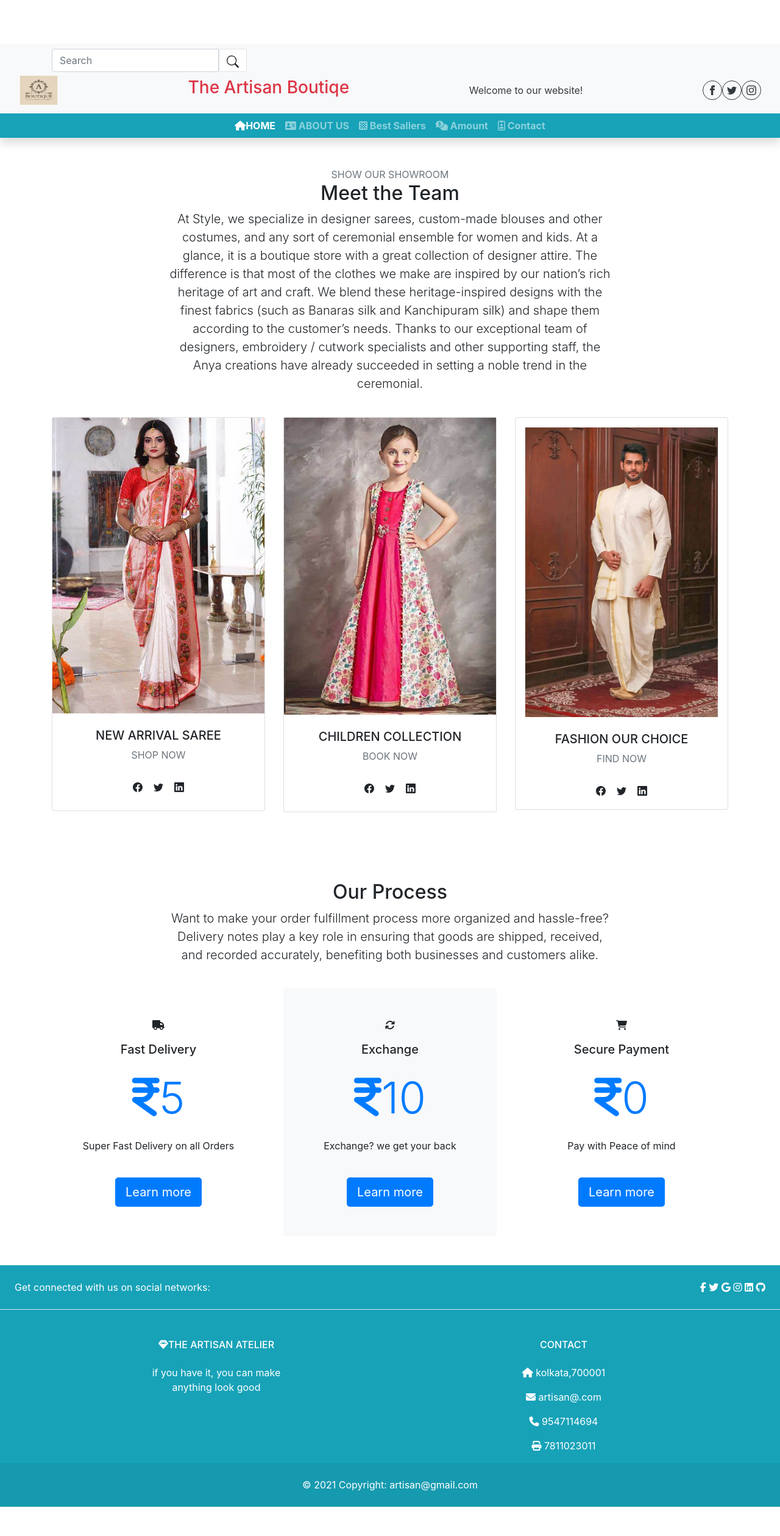
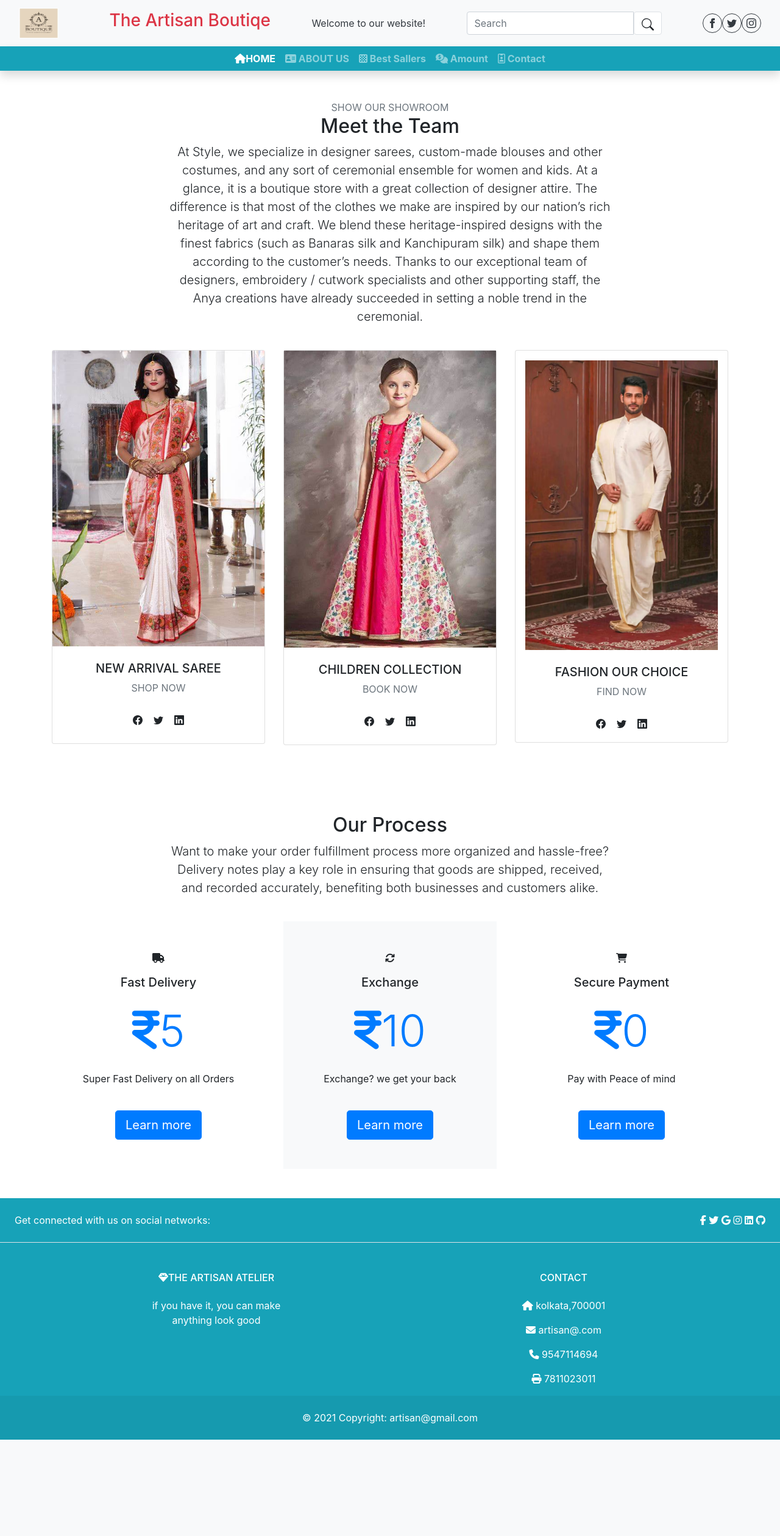
Before and after one commit to arnabg31/pro1, a PHP site: page / in a window 1280 px wide. Shown: the whole page at 61% size. After the commit the page ends 2361 px from the top, so only its background shows below. Run offline with PHP 8.4, Linux system fonts and the light colour scheme; some libraries are stand-ins or nearby versions.

Commit message:
navbar & search button updated

```diff
--- a/index.php
+++ b/index.php
@@ -25,18 +25,10 @@
 
 
 <!-- Navigator bar -->
-     <a class="navbar-brand" href="#">
-  </a>
-<section class="py-5">
+
+
 	<nav class="navbar bg-light">
-		<div class="container">
-			<form class="d-lg-flex d-none align-items-center position-relative">
-				<div class="input-group align-items-center">
-<input aria-describedby="button-addon2" aria-label="Search" class="form-control" placeholder="Search" type="text"> <button class="btn bg-white border" id="button-addon2" type="button"><svg class="bi bi-search" fill="currentColor" height="20" viewbox="0 0 16 16" width="20" xmlns="http://www.w3.org/2000/svg">
-				<path d="M11.742 10.344a6.5 6.5 0 1 0-1.397 1.398h-.001c.03.04.062.078.098.115l3.85 3.85a1 1 0 0 0 1.415-1.414l-3.85-3.85a1.007 1.007 0 0 0-.115-.1zM12 6.5a5.5 5.5 0 1 1-11 0 5.5 5.5 0 0 1 11 0z"></path></svg></button>
-				</div>
-			</form>
-			<div>
+
 			<!--	<a class="navbar-brand" href=""><img alt="Free Frontend Logo" class="img-fluid" height="" src="https://freefrontend.dev/wp-content/uploads/free-frontend-logo.png" width="300"></a>-->
 			</div>
 		</div>
@@ -55,7 +47,12 @@
 		<div class="d-flex align-items-center">
 				<p class="text-dark mb-0">Welcome to our website!</p>
 			</div>
-
+			<form class="d-lg-flex d-none align-items-center position-relative">
+				<div class="input-group align-items-center">
+<input aria-describedby="button-addon2" aria-label="Search" class="form-control" placeholder="Search" type="text"> <button class="btn bg-white border" id="button-addon2" type="button"><svg class="bi bi-search" fill="currentColor" height="20" viewbox="0 0 16 16" width="20" xmlns="http://www.w3.org/2000/svg">
+				<path d="M11.742 10.344a6.5 6.5 0 1 0-1.397 1.398h-.001c.03.04.062.078.098.115l3.85 3.85a1 1 0 0 0 1.415-1.414l-3.85-3.85a1.007 1.007 0 0 0-.115-.1zM12 6.5a5.5 5.5 0 1 1-11 0 5.5 5.5 0 0 1 11 0z"></path></svg></button>
+				</div>
+			</form>
 			<!-- Social Media Icons -->
 			<div class="d-block">
 				<div class="d-flex ms-auto">
```
